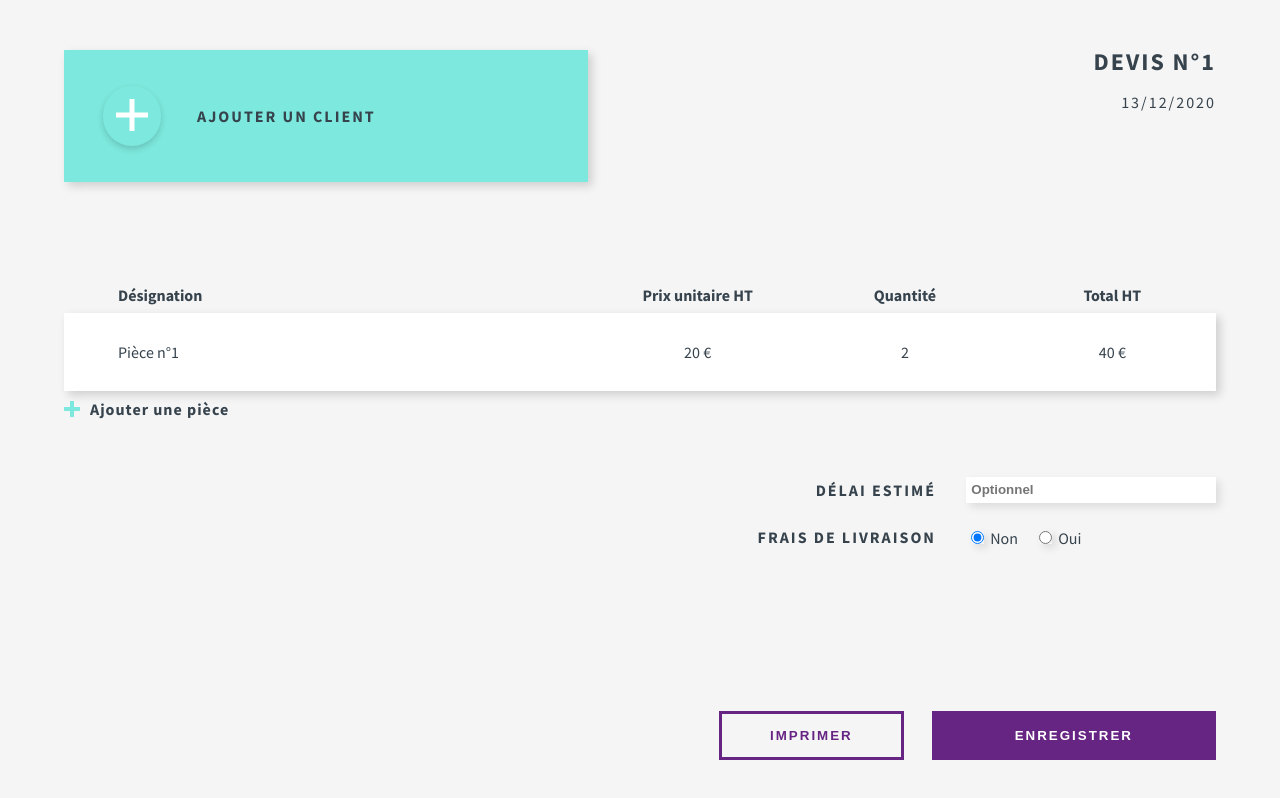
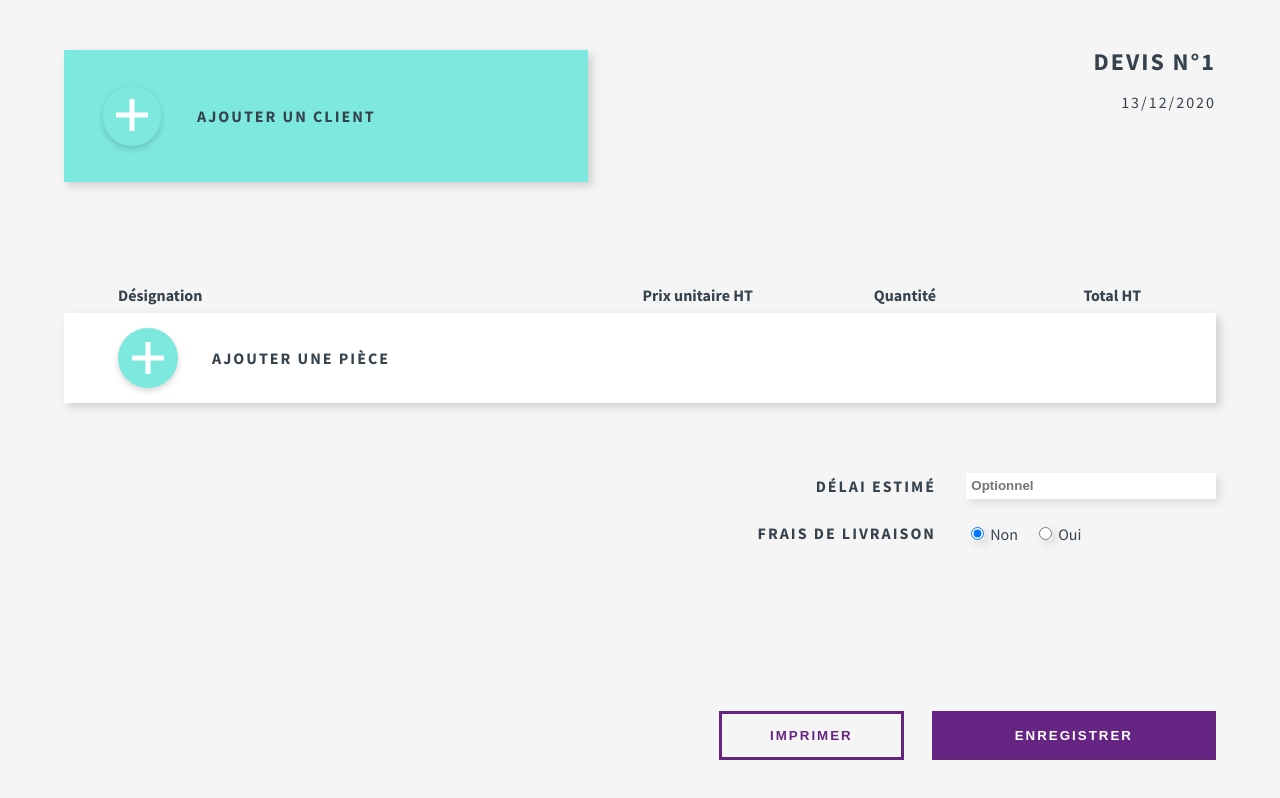
Before and after one commit to Toutiscope/billyapp, a Vue app: page /devis in a window 1280 px wide. Built offline with nearby package versions, Linux system fonts and the light colour scheme.

Commit message:
Add product page and configure links to this

```diff
--- a/src/router/index.js
+++ b/src/router/index.js
@@ -29,6 +29,12 @@ const routes = [
       import("../views/ClientsListe.vue"),
   },
   {
+    path: "/product",
+    name: "Product",
+    component: () =>
+      import("../views/Product.vue"),
+  },
+  {
     path: "/parametres",
     name: "Parametres",
     // route level code-splitting
--- a/src/views/Devis.vue
+++ b/src/views/Devis.vue
@@ -48,15 +48,28 @@
         <p>Total HT</p>
       </li>
 
-      <li>
-        <p>Pièce n°1 {{ currentUrl }}</p>
+      <li v-if="prints[0]">
+        <p>Pièce n°1</p>
         <p>20 €</p>
         <p>2</p>
         <p>40 €</p>
       </li>
+
+      <li v-else>
+        <router-link to="/product" class="new-product">
+          <div class="circle">
+            <svg xmlns="http://www.w3.org/2000/svg" width="32" height="32">
+              <g fill="none" stroke="#fff" stroke-width="5">
+                <path d="M16 0v32M32 16H0" />
+              </g>
+            </svg>
+          </div>
+          <p>Ajouter une pièce</p>
+        </router-link>
+      </li>
     </ul>
 
-    <router-link to="#" class="add-product">
+    <router-link to="/product" class="add-product" v-if="prints[0]">
       <svg xmlns="http://www.w3.org/2000/svg" width="16" height="16">
         <g fill="none" stroke="#7de8dd" stroke-width="4">
           <path d="M8 0v16M16 8H0" />
@@ -125,6 +138,11 @@ export default {
       currentUrl: currentUrl,
       selectedCustomer: null,
       selectedID: null,
+      prints: [
+        // {
+        //   ok: "ok"
+        // }
+      ],
     };
   },
   methods: {
@@ -260,6 +278,30 @@ export default {
       padding: remCalc(31) 0;
     }
   }
+
+  .new-product {
+    align-items: center;
+    display: flex;
+    margin: -1em 0;
+
+    p {
+      font-weight: bold;
+      letter-spacing: remCalc(2);
+      margin-left: remCalc(34);
+      text-transform: uppercase;
+    }
+  }
+
+  .circle {
+    align-items: center;
+    background: var(--main-light);
+    display: flex;
+    height: 60px;
+    justify-content: center;
+    margin-left: remCalc(54);
+    padding: 0;
+    width: 60px;
+  }
 }
 
 .add-product {
--- /dev/null
+++ b/src/views/Product.vue
@@ -0,0 +1,5 @@
+<template>
+  <div class="product">
+    <h1>Nouveau produit</h1>
+  </div>
+</template>
```
